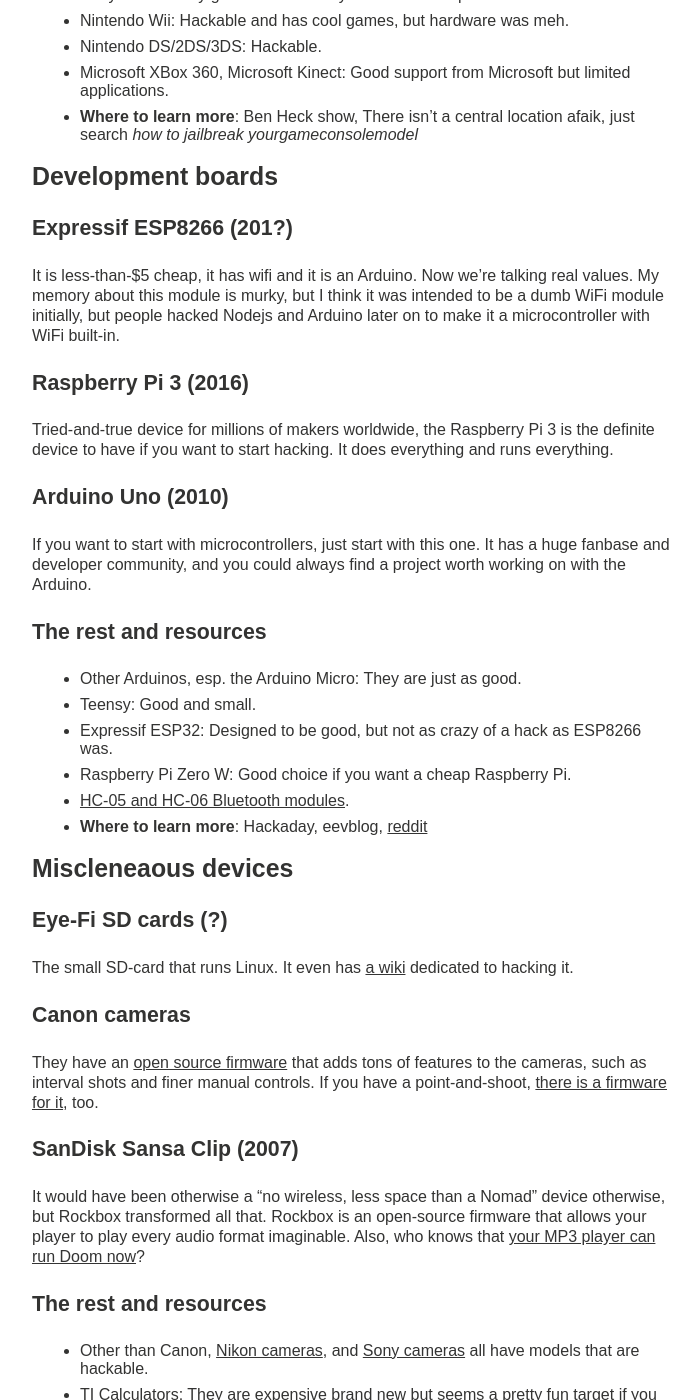
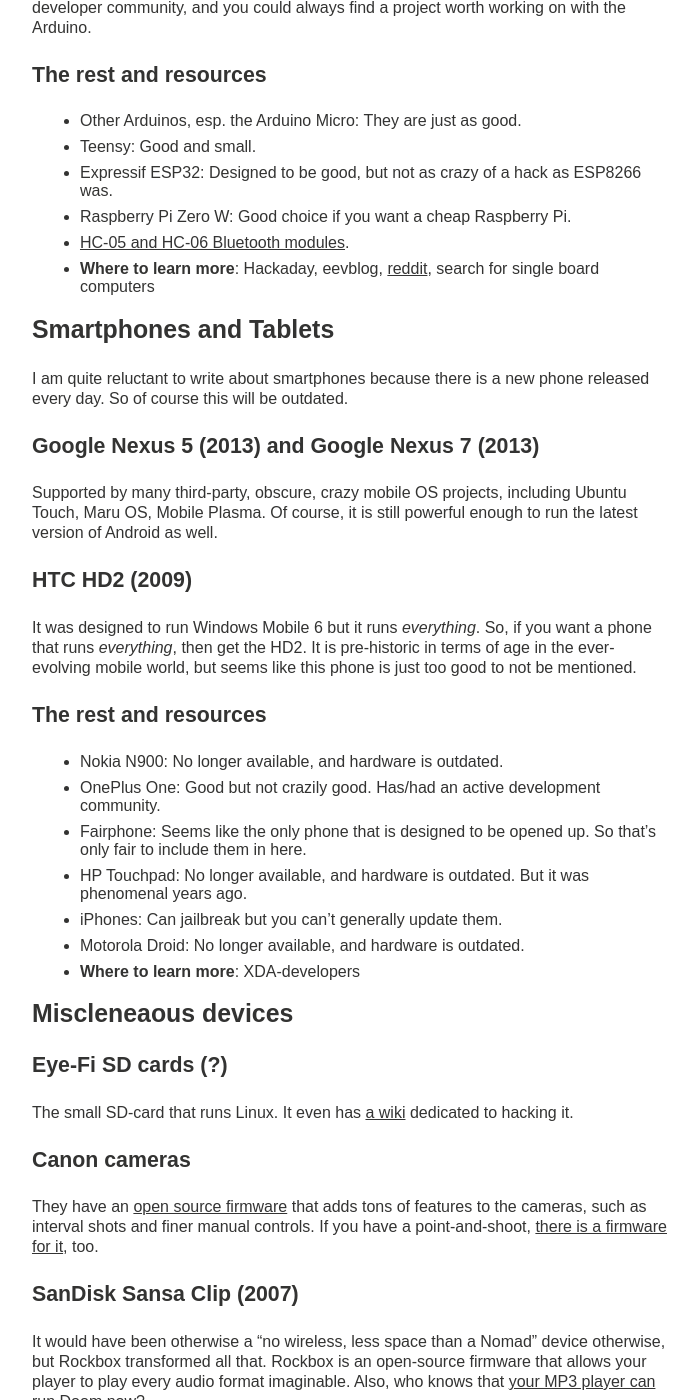
Before and after one commit to htruong/htruong.github.io, a Jekyll site: the page built from hackable.md, in a window 1280 px wide and 1400 px high, scrolled down 2204 px. Shown: the whole window, without its empty margins (288-988 px from the left). Built offline with Jekyll 4.4.1, drawn with Linux system fonts in a browser that asks for light colours; nearby versions of some CDN libraries; comment, search, counter and statistics services are not loaded; some of the changed text lies outside the part shown.

Commit message:
[pages] update more on hackable devices

```diff
--- a/hackable.md
+++ b/hackable.md
@@ -98,7 +80,30 @@
 - Expressif ESP32: Designed to be good, but not as crazy of a hack as ESP8266 was.
 - Raspberry Pi Zero W: Good choice if you want a cheap Raspberry Pi.
 - [HC-05 and HC-06 Bluetooth modules](https://www.youtube.com/watch?v=BBqsVKMYz1I).
-- **Where to learn more**: Hackaday, eevblog, [reddit](http://reddit.com/r/raspberry_pi)
+- **Where to learn more**: Hackaday, eevblog, [reddit](http://reddit.com/r/raspberry_pi), search for single board computers
+
+## Smartphones and Tablets
+
+I am quite reluctant to write about smartphones because there is a new phone released every day. So of course this will be outdated.
+
+### Google Nexus 5 (2013) and Google Nexus 7 (2013)
+
+Supported by many third-party, obscure, crazy mobile OS projects, including Ubuntu Touch, Maru OS, Mobile Plasma. Of course, it is still powerful enough to run the latest version of Android as well.
+
+### HTC HD2 (2009)
+
+It was designed to run Windows Mobile 6 but it runs _everything_. So, if you want a phone that runs _everything_, then get the HD2. It is pre-historic in terms of age in the ever-evolving mobile world, but seems like this phone is just too good to not be mentioned.
+
+### The rest and resources
+
+- Nokia N900: No longer available, and hardware is outdated.
+- OnePlus One: Good but not crazily good. Has/had an active development community.
+- Fairphone: Seems like the only phone that is designed to be opened up. So that's only fair to include them in here.
+- HP Touchpad: No longer available, and hardware is outdated. But it was phenomenal years ago.
+- iPhones: Can jailbreak but you can't generally update them.
+- Motorola Droid: No longer available, and hardware is outdated.
+- **Where to learn more**: XDA-developers
+
 
 ## Miscleneaous devices
 
@@ -114,7 +119,6 @@
 
 It would have been otherwise a "no wireless, less space than a Nomad" device otherwise, but Rockbox transformed all that. Rockbox is an open-source firmware that allows your player to play every audio format imaginable. Also, who knows that [your MP3 player can run Doom now](https://www.rockbox.org/)?
 
-
 ### The rest and resources
 
 - Other than Canon, [Nikon cameras](https://nikonhacker.com/), and [Sony cameras](https://github.com/ma1co/OpenMemories-Tweak) all have models that are hackable.
@@ -128,6 +132,6 @@
 I tend to think that a more popular/widely supported device is often worth much more than a more performant but less widely supported. The amount of time you'll have to spend figure stuff out like toolchains and such can be much better spent optimizing the software, given the hardware can meet it.
 
 - I have a lot of **Raspberry Pi Zero W**s: The Pi Zero W is good enough, easy enough, cheap enough, versatile enough for many applications. It enables me to do a lot of things that I would otherwise not bothered to do.
-- **Arduino Uno** for certain applications, especially considering robotics. It is well supported, predictable, easy to transfer, easy to debug.
+- **Arduino Uno** for certain applications, especially considering robotics. It is well supported, predictable, easy to transfer, easy to debug. I personally have the *Electron Asset tracker* and I haven't seen a board that is so well designed, documented and polished.
 - **Dell Chromebook 13** for personal laptop. It runs coreboot without the main ME modules.
 - **Netgear R6100** for my home WiFi router. It's fast, cheap and has plenty of RAM and NAND storage.
```
Also changed, not shown: other parts of hackable.md (+0 -18 lines).
